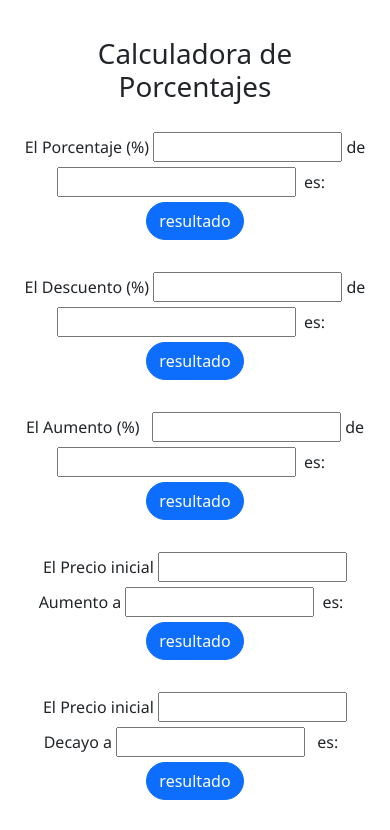
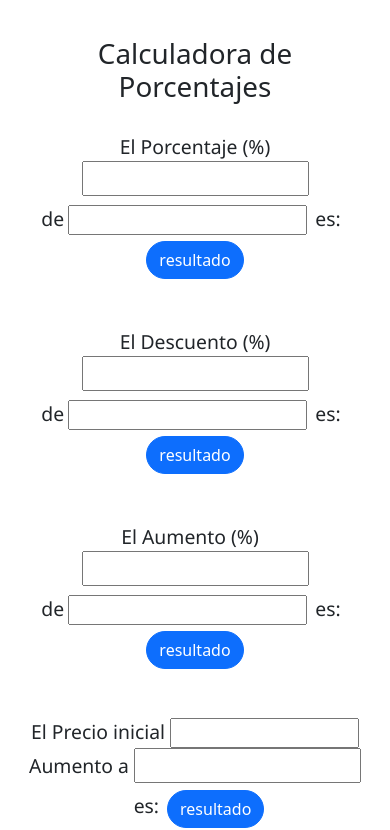
Before and after one commit to narvenio/cal, a plain HTML site: page index.html in a window 390 px wide. Shown: the part 53-883 px from the top of the page. Drawn offline with nearby package versions, Linux system fonts and the light colour scheme.

Commit message:
Update styles.css

```diff
--- a/styles.css
+++ b/styles.css
@@ -126,7 +126,7 @@ button:hover{
     }
 }
 
-@media screen and (max-width: 900px){
+@media screen and (max-width: 800px){
 
     body{
         width: 100%;
@@ -177,3 +177,26 @@ button:hover{
 
 
 }
+
+@media screen and (max-width: 500px){
+    .input{
+        justify-content: center;
+        font-size: xx-large;
+
+    }
+
+    label{
+        font-size: 1.21em;
+
+    }
+    .contenido{
+        display: flex;
+        column-gap: 1em;
+        row-gap: 3em;
+        flex-direction: column;
+
+    }
+    button{
+        bottom: 50px;
+    }
+}
```
